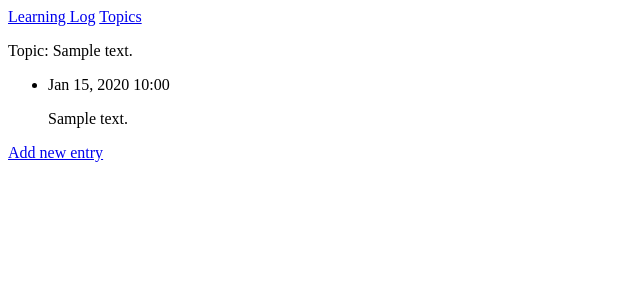
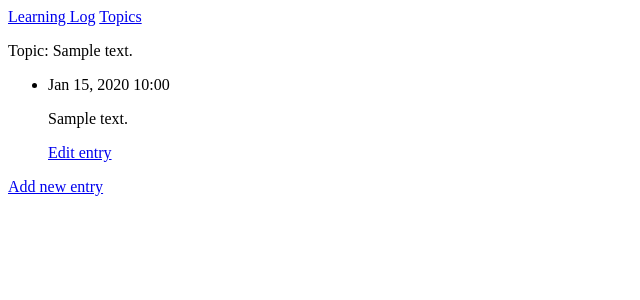
Before and after one commit to kopstill/python-crush-course-2nd-edition, a Django app: page /topic/1/ in a window 1280 px wide. Shown: the top 300 px of the page, without its empty margins (0-640 px from the left). Run offline with Django 4.2, Linux system fonts and the light colour scheme; tables that the repository leaves empty hold one stand-in row (values such as "Sample post").

Commit message:
add edit topic entry page

```diff
--- a/learning_log/learning_logs/templates/learning_logs/topic.html
+++ b/learning_log/learning_logs/templates/learning_logs/topic.html
@@ -8,6 +8,9 @@
     <li>
         <p>{{ entry.date_added|date:'M d, Y H:i' }}</p>
         <p>{{ entry.text|linebreaks }}</p>
+        <p>
+            <a href="{% url 'learning_logs:edit_entry' entry.id %}">Edit entry</a>
+        </p>
     </li>
 {% empty %}
     <li>There are no entries for this topic yet.</li>
--- a/learning_log/learning_logs/urls.py
+++ b/learning_log/learning_logs/urls.py
@@ -8,5 +8,6 @@ urlpatterns = [
     path('topics/', views.topics_page, name='topics'),
     path('topic/<int:topic_id>/', views.topic_page, name='topic'),
     path('new_topic/', views.new_topic, name='new_topic'),
-    path('new_entry/<int:topic_id>/', views.new_entry_page, name='new_entry')
+    path('new_entry/<int:topic_id>/', views.new_entry_page, name='new_entry'),
+    path('edit_entry/<int:entry_id>/', views.edit_entry_page, name='edit_entry')
 ]
--- a/learning_log/learning_logs/views.py
+++ b/learning_log/learning_logs/views.py
@@ -1,8 +1,7 @@
 from django.shortcuts import render, redirect
 
-from .models import Topic
-from .forms import TopicForm
-from .forms import EntryForm
+from .models import Topic, Entry
+from .forms import TopicForm, EntryForm
 
 
 # Create your views here.
@@ -50,3 +49,18 @@ def new_entry_page(request, topic_id):
 
     context = {'topic': topic, 'form': form}
     return render(request, 'learning_logs/new_entry.html', context)
+
+
+def edit_entry_page(request, entry_id):
+    edit_entry = Entry.objects.get(id=entry_id)
+    topic = edit_entry.topic
+    if request.method != 'POST':
+        form = EntryForm(instance=edit_entry)
+    else:
+        form = EntryForm(instance=edit_entry, data=request.POST)
+        if form.is_valid():
+            form.save()
+            return redirect('learning_logs:topic', topic_id=topic.id)
+
+    context = {'entry': edit_entry, 'topic': topic, 'form': form}
+    return render(request, 'learning_logs/edit_entry.html', context)
```
Also changed, not shown: learning_log/learning_logs/templates/learning_logs/edit_entry.html (added, +14 -0 lines).
